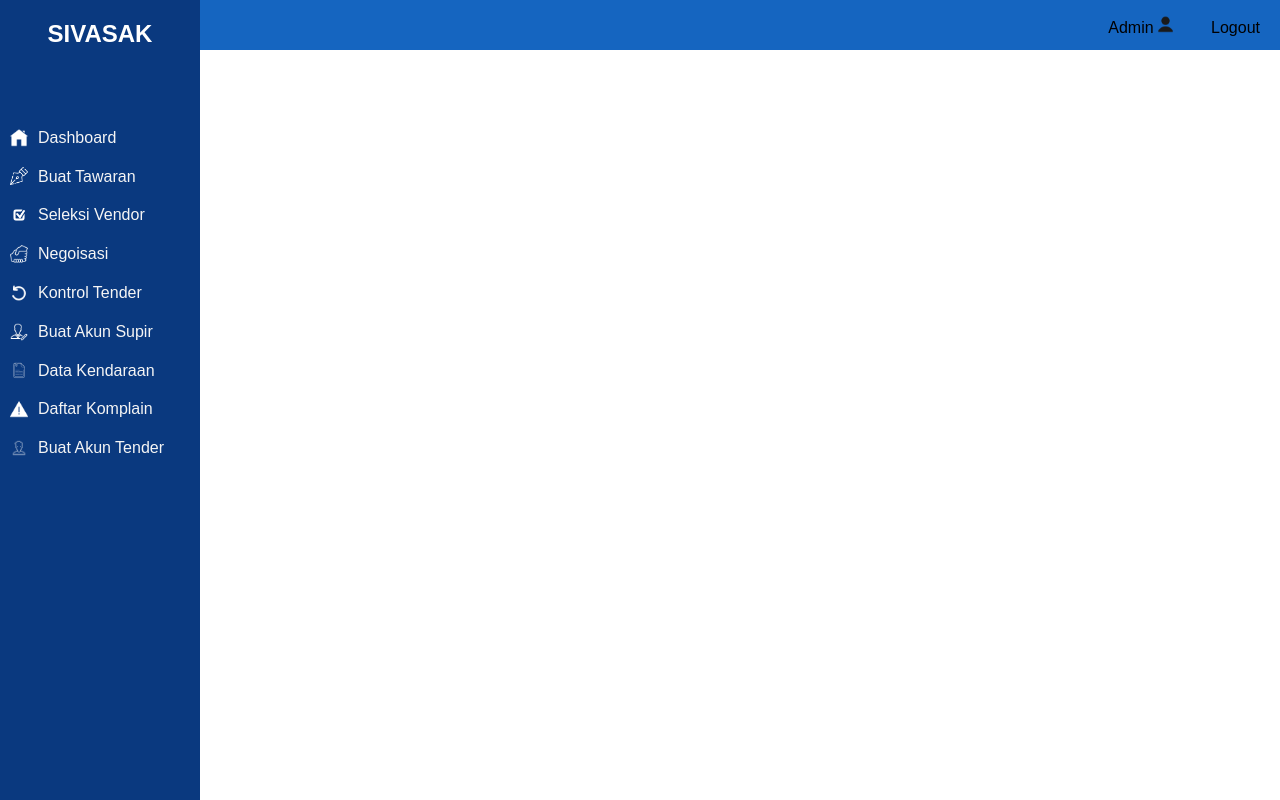
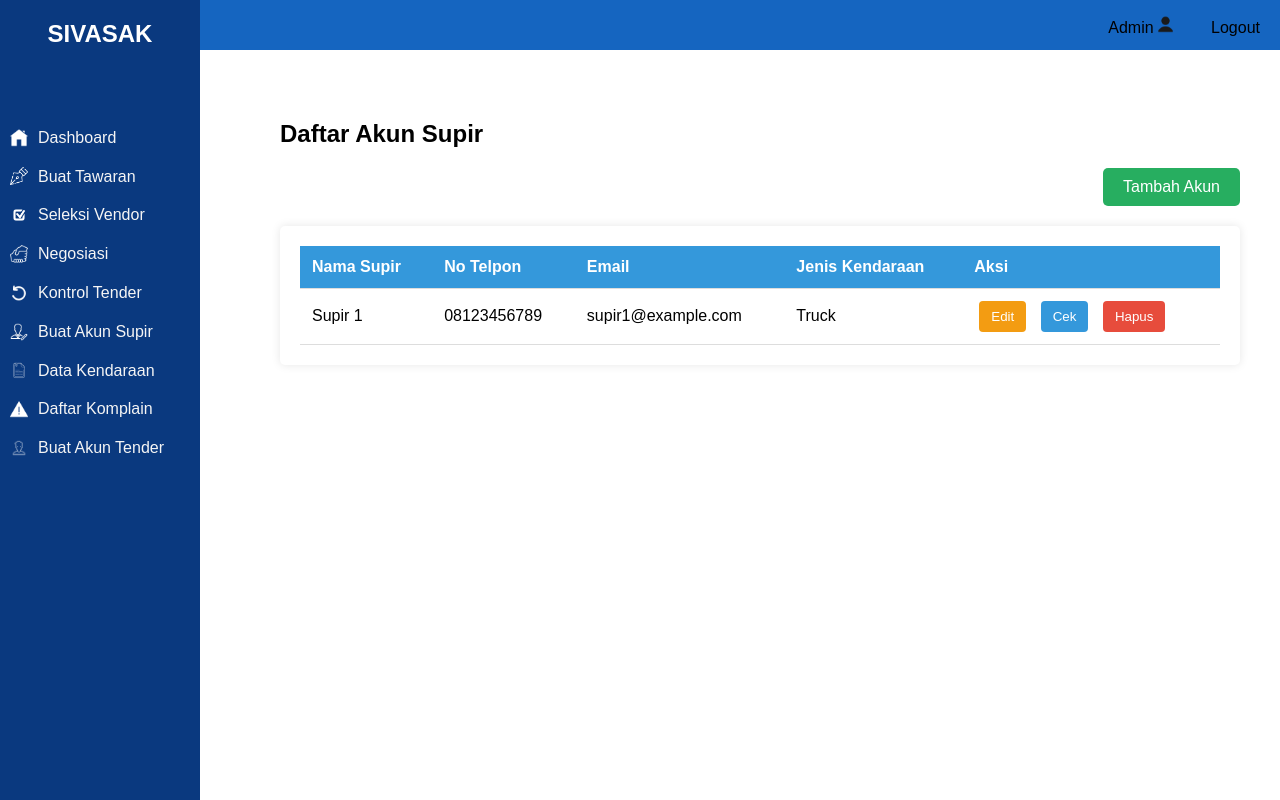
Before and after one commit to gyoro2/Tugaspengweb, a PHP site: the page made by PTI Website/buatakunsupir.php in a window 1280 px wide. Run offline with PHP 8.4, Linux system fonts and the light colour scheme.

Commit message:
Added new driver account creation page, updated existing styles
- Modified `buatakunsupir.php` for improved layout
- Updated `styledash.css` to include new styles for the driver account pages
- Added `tambahakun.php` for creating new driver accounts

```diff
--- a/PTI Website/buatakunsupir.php
+++ b/PTI Website/buatakunsupir.php
@@ -1,18 +1,21 @@
 <!DOCTYPE html>
-<html>
+<html lang="en">
 <head>
-    <title>Dashboard</title>
+    <meta charset="UTF-8">
+    <meta name="viewport" content="width=device-width, initial-scale=1.0">
+    <title>Daftar Akun Supir</title>
     <link rel="stylesheet" href="styledash.css">
 </head>
+<body>
 
-<header>
+<!-- Sidebar -->
 <div class="sidebar">
     <ul>
         <h2>SIVASAK</h2>
         <li><img src="home.png" alt=""><a href="dashboard.php">Dashboard</a></li>
         <li><img src="pb.png" alt=""><a href="buattawaran.php">Buat Tawaran</a></li>
         <li><img src="cb.png" alt=""><a href="seleksivendor.php">Seleksi Vendor</a></li>
-            <li><img src="sh.png" alt=""><a href="negoisasi.php">Negoisasi</a></li>
+        <li><img src="sh.png" alt=""><a href="negoisasi.php">Negosiasi</a></li>
         <li><img src="undo.png" alt=""><a href="kontroltender.php">Kontrol Tender</a></li>
         <li><img src="as.png" alt=""><a href="buatakunsupir.php">Buat Akun Supir</a></li>
         <li><img src="file.png" alt=""><a href="datakendaraan.php">Data Kendaraan</a></li>
@@ -20,9 +23,8 @@
         <li><img src="bat.png" alt=""><a href="pembuatantender.php">Buat Akun Tender</a></li>
     </ul>
 </div>
-</header>
 
-<body>
+<!-- Navbar -->
 <div class="navbar">
     <div class="menu">
         <ul>
@@ -31,5 +33,93 @@
         </ul>
     </div>
 </div>
+
+<!-- Daftar Akun Supir -->
+<div class="akun">
+    <h2>Daftar Akun Supir</h2>
+
+    <!-- Tombol Tambah Akun -->
+    <div class="button-container">
+        <button class="tambah-button" onclick="window.location.href='buatakunsupir.php'">Tambah Akun</button>
+    </div>
+
+    <div class="table-container">
+        <table>
+            <thead>
+                <tr>
+                    <th>Nama Supir</th>
+                    <th>No Telpon</th>
+                    <th>Email</th>
+                    <th>Jenis Kendaraan</th>
+                    <th>Aksi</th>
+                </tr>
+            </thead>
+            <tbody>
+                <tr>
+                    <td>Supir 1</td>
+                    <td>08123456789</td>
+                    <td>supir1@example.com</td>
+                    <td>Truck</td>
+                    <td>
+                        <button class="edit-button" onclick="window.location.href='editakunsupir.php'">Edit</button>
+                        <button class="cek-button" onclick="openModal()">Cek</button>
+                        <button class="delete-button" onclick="openDeleteModal()">Hapus</button>
+                    </td>
+                </tr>
+                <!-- Tambahkan baris data supir lainnya -->
+            </tbody>
+        </table>
+    </div>
+</div>
+
+<!-- Modal Pop-up untuk Cek Akun Supir -->
+<div class="modal" id="modal">
+    <div class="modal-content">
+        <h3>Detail Akun Supir</h3>
+        <p>Nama Supir: Supir 1</p>
+        <p>No Telpon: 08123456789</p>
+        <p>Email: supir1@example.com</p>
+        <p>Jenis Kendaraan: Truck</p>
+        <p>Alamat: Jl. Contoh Alamat</p>
+        <div class="modal-buttons">
+            <button class="close-button" onclick="closeModal()">Tutup</button>
+        </div>
+    </div>
+</div>
+
+<!-- Modal Pop-up untuk Hapus Akun Supir -->
+<div class="delete-modal" id="delete-modal">
+    <div class="delete-modal-content">
+        <p>Hapus data supir?</p>
+        <div class="delete-modal-buttons">
+            <button class="confirm-button" onclick="deleteSupir()">Hapus</button>
+            <button class="cancel-button" onclick="closeDeleteModal()">Batal</button>
+        </div>
+    </div>
+</div>
+
+<script>
+    function openModal() {
+        document.getElementById('modal').style.display = 'flex';
+    }
+
+    function closeModal() {
+        document.getElementById('modal').style.display = 'none';
+    }
+
+    function openDeleteModal() {
+        document.getElementById('delete-modal').style.display = 'flex';
+    }
+
+    function closeDeleteModal() {
+        document.getElementById('delete-modal').style.display = 'none';
+    }
+
+    function deleteSupir() {
+        alert("Data supir dihapus");
+        closeDeleteModal();
+    }
+</script>
+
 </body>
 </html>
--- a/PTI Website/styledash.css
+++ b/PTI Website/styledash.css
@@ -97,19 +97,39 @@ body {
     color: white;
 }
 
-
-body {
-    margin: 0;
-    padding: 0;
-    font-family: Arial, sans-serif;
+/* Main Content */
+.akun {
+    margin-left: 240px;
+    padding: 40px;
+    margin-top: 60px;
 }
 
-* {
-    box-sizing: border-box;
+.button-container {
+    display: flex;
+    justify-content: flex-end;
+    margin-bottom: 20px;
 }
 
+.tambah-button {
+    background-color: #27ae60;
+    color: white;
+    padding: 10px 20px;
+    border: none;
+    border-radius: 5px;
+    cursor: pointer;
+    font-size: 16px;
+}
+
+.tambah-button:hover {
+    background-color: #2ecc71;
+}
+
+/* Table Styles */
 .table-container {
-    margin-top: 20px;
+    background-color: white;
+    padding: 20px;
+    box-shadow: 0 0 10px rgba(0, 0, 0, 0.1);
+    border-radius: 5px;
 }
 
 table {
@@ -117,32 +137,66 @@ table {
     border-collapse: collapse;
 }
 
-table th, table td {
-    padding: 10px;
+th, td {
+    padding: 12px;
     text-align: left;
     border-bottom: 1px solid #ddd;
 }
 
-.edit-button, .delete-button {
-    background-color: #1565c0;
+th {
+    background-color: #3498db;
     color: white;
+}
+
+tr:hover {
+    background-color: #f1f1f1;
+}
+
+.edit-button, .cek-button, .delete-button {
+    background-color: #3498db;
+    color: white;
+    padding: 8px 12px;
+    margin: 0 5px;
     border: none;
-    padding: 5px 10px;
+    border-radius: 4px;
     cursor: pointer;
 }
 
-.delete-button {
-    background-color: red;
+.edit-button {
+    background-color: #f39c12;
 }
 
+.cek-button {
+    background-color: #3498db;
+}
+
+.delete-button {
+    background-color: #e74c3c;
+}
+
+.edit-button:hover {
+    background-color: #e67e22;
+}
+
+.cek-button:hover {
+    background-color: #2980b9;
+}
+
+.delete-button:hover {
+    background-color: #c0392b;
+}
+
+/* Modal Pop-up Styles */
 .modal, .delete-modal {
     display: none;
     position: fixed;
+    z-index: 1000;
+    left: 0;
     top: 0;
-    left: 0;
     width: 100%;
     height: 100%;
-    background: rgba(0, 0, 0, 0.5);
+    overflow: auto;
+    background-color: rgba(0, 0, 0, 0.5);
     justify-content: center;
     align-items: center;
 }
```
Also changed, not shown: other parts of PTI Website/styledash.css (+90 -13 lines), PTI Website/tambahakun.php (added, +70 -0 lines). Lines whose indentation alone changed are shown as unchanged.
